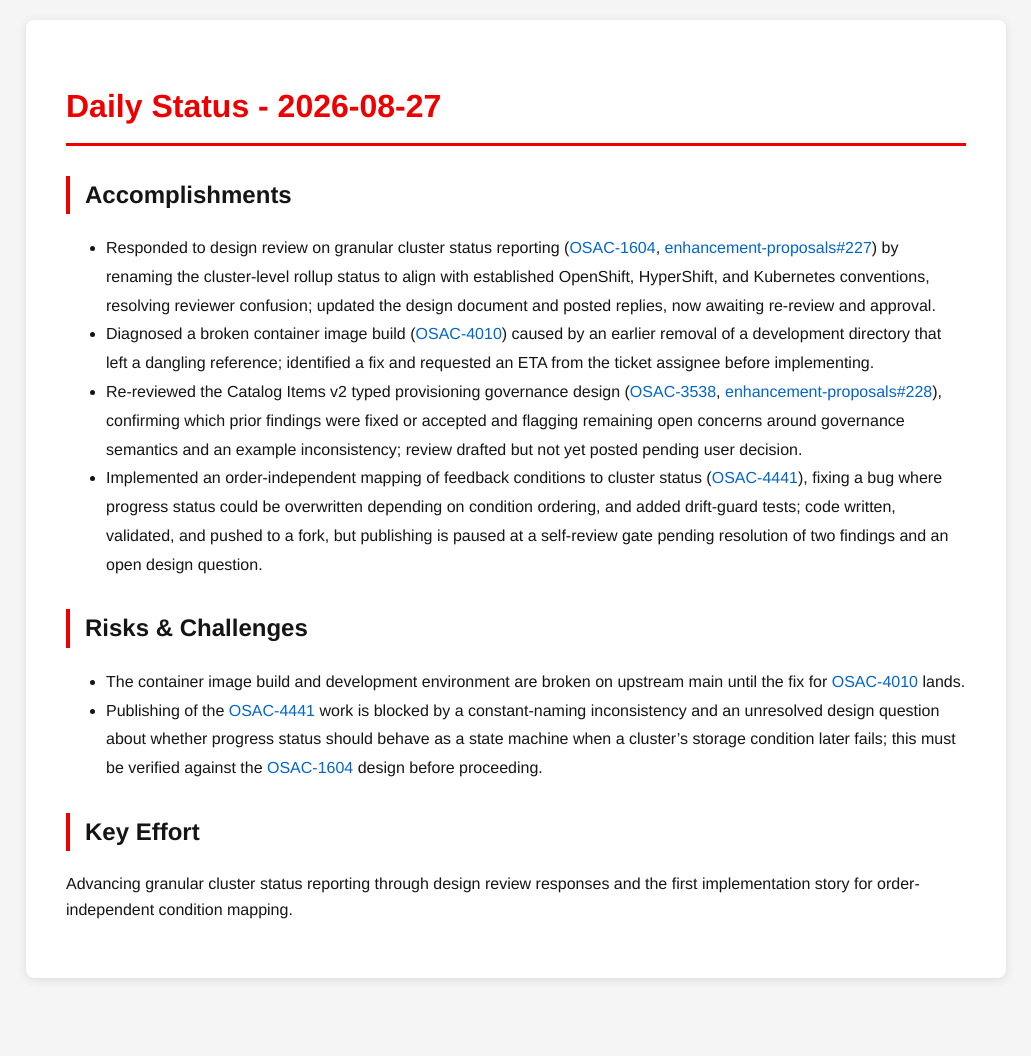
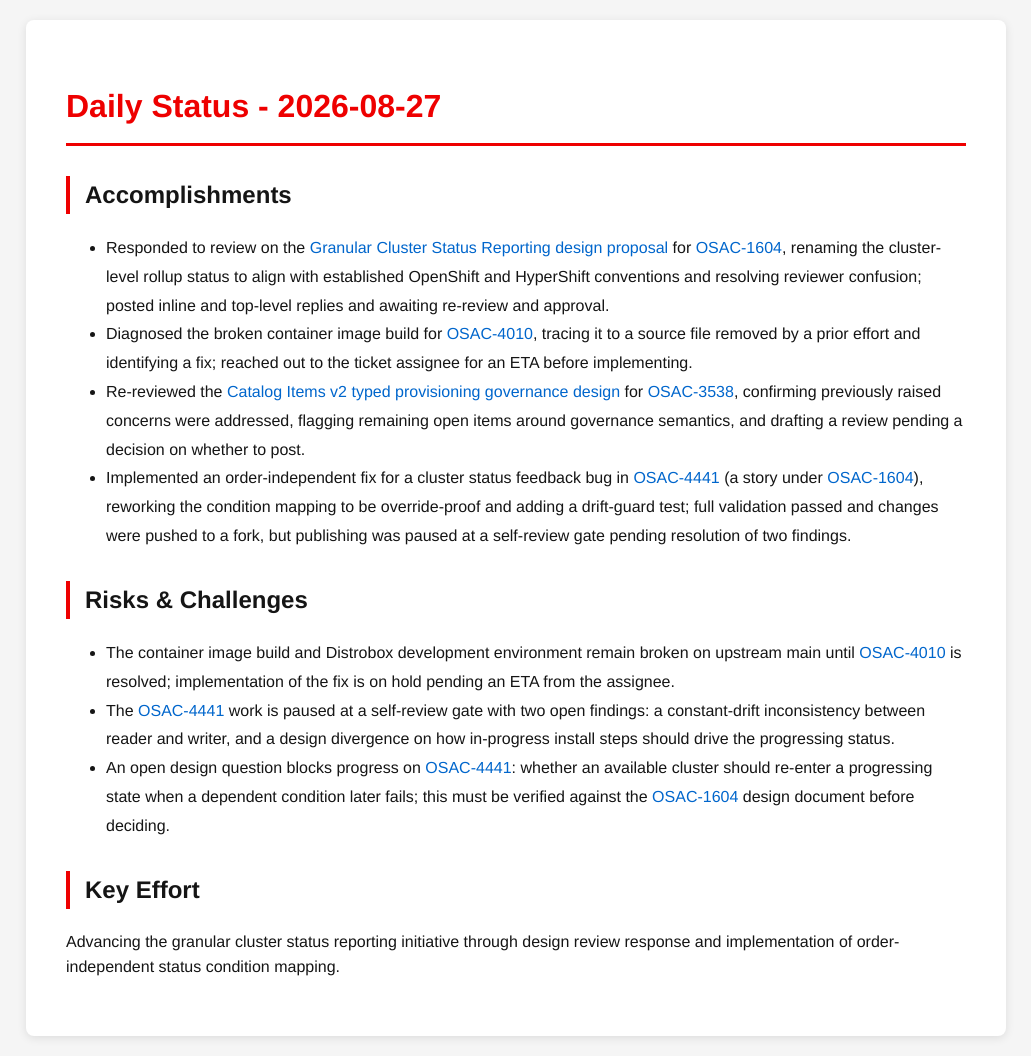
Before and after one commit to tzvatot/daily-status, a Jekyll site: the page built from 2026-08-27.md, in a window 1280 px wide. Shown: the whole page, without its empty margins (124-1155 px from the left). Built offline with Jekyll 4.4.1, drawn with Linux system fonts in a browser that asks for light colours; before the commit the page ends 998 px from its top, so only the background shows below that.

Commit message:
Daily status update - 2026-08-27

```diff
--- a/2026-08-27.md
+++ b/2026-08-27.md
@@ -7,14 +7,15 @@ date: 2026-08-27
 # Daily Status - 2026-08-27
 
 ## Accomplishments
-- Responded to design review on granular cluster status reporting ([OSAC-1604](https://redhat.atlassian.net/browse/OSAC-1604), [enhancement-proposals#227](https://github.com/osac-project/enhancement-proposals/pull/227)) by renaming the cluster-level rollup status to align with established OpenShift, HyperShift, and Kubernetes conventions, resolving reviewer confusion; updated the design document and posted replies, now awaiting re-review and approval.
-- Diagnosed a broken container image build ([OSAC-4010](https://redhat.atlassian.net/browse/OSAC-4010)) caused by an earlier removal of a development directory that left a dangling reference; identified a fix and requested an ETA from the ticket assignee before implementing.
-- Re-reviewed the Catalog Items v2 typed provisioning governance design ([OSAC-3538](https://redhat.atlassian.net/browse/OSAC-3538), [enhancement-proposals#228](https://github.com/osac-project/enhancement-proposals/pull/228)), confirming which prior findings were fixed or accepted and flagging remaining open concerns around governance semantics and an example inconsistency; review drafted but not yet posted pending user decision.
-- Implemented an order-independent mapping of feedback conditions to cluster status ([OSAC-4441](https://redhat.atlassian.net/browse/OSAC-4441)), fixing a bug where progress status could be overwritten depending on condition ordering, and added drift-guard tests; code written, validated, and pushed to a fork, but publishing is paused at a self-review gate pending resolution of two findings and an open design question.
+- Responded to review on the [Granular Cluster Status Reporting design proposal](https://github.com/osac-project/enhancement-proposals/pull/227) for [OSAC-1604](https://redhat.atlassian.net/browse/OSAC-1604), renaming the cluster-level rollup status to align with established OpenShift and HyperShift conventions and resolving reviewer confusion; posted inline and top-level replies and awaiting re-review and approval.
+- Diagnosed the broken container image build for [OSAC-4010](https://redhat.atlassian.net/browse/OSAC-4010), tracing it to a source file removed by a prior effort and identifying a fix; reached out to the ticket assignee for an ETA before implementing.
+- Re-reviewed the [Catalog Items v2 typed provisioning governance design](https://github.com/osac-project/enhancement-proposals/pull/228) for [OSAC-3538](https://redhat.atlassian.net/browse/OSAC-3538), confirming previously raised concerns were addressed, flagging remaining open items around governance semantics, and drafting a review pending a decision on whether to post.
+- Implemented an order-independent fix for a cluster status feedback bug in [OSAC-4441](https://redhat.atlassian.net/browse/OSAC-4441) (a story under [OSAC-1604](https://redhat.atlassian.net/browse/OSAC-1604)), reworking the condition mapping to be override-proof and adding a drift-guard test; full validation passed and changes were pushed to a fork, but publishing was paused at a self-review gate pending resolution of two findings.
 
 ## Risks & Challenges
-- The container image build and development environment are broken on upstream main until the fix for [OSAC-4010](https://redhat.atlassian.net/browse/OSAC-4010) lands.
-- Publishing of the [OSAC-4441](https://redhat.atlassian.net/browse/OSAC-4441) work is blocked by a constant-naming inconsistency and an unresolved design question about whether progress status should behave as a state machine when a cluster's storage condition later fails; this must be verified against the [OSAC-1604](https://redhat.atlassian.net/browse/OSAC-1604) design before proceeding.
+- The container image build and Distrobox development environment remain broken on upstream main until [OSAC-4010](https://redhat.atlassian.net/browse/OSAC-4010) is resolved; implementation of the fix is on hold pending an ETA from the assignee.
+- The [OSAC-4441](https://redhat.atlassian.net/browse/OSAC-4441) work is paused at a self-review gate with two open findings: a constant-drift inconsistency between reader and writer, and a design divergence on how in-progress install steps should drive the progressing status.
+- An open design question blocks progress on [OSAC-4441](https://redhat.atlassian.net/browse/OSAC-4441): whether an available cluster should re-enter a progressing state when a dependent condition later fails; this must be verified against the [OSAC-1604](https://redhat.atlassian.net/browse/OSAC-1604) design document before deciding.
 
 ## Key Effort
-Advancing granular cluster status reporting through design review responses and the first implementation story for order-independent condition mapping.
+Advancing the granular cluster status reporting initiative through design review response and implementation of order-independent status condition mapping.
```
